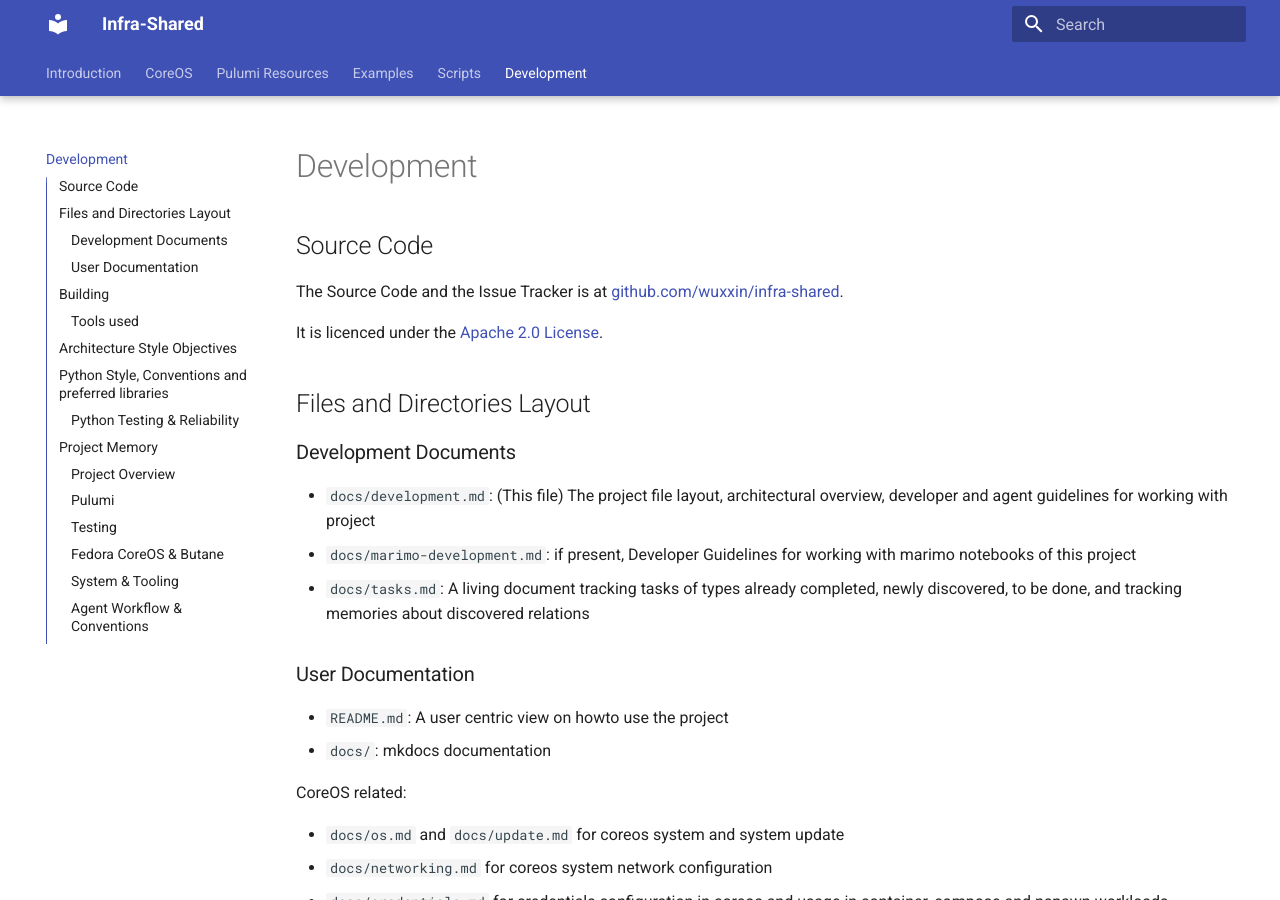
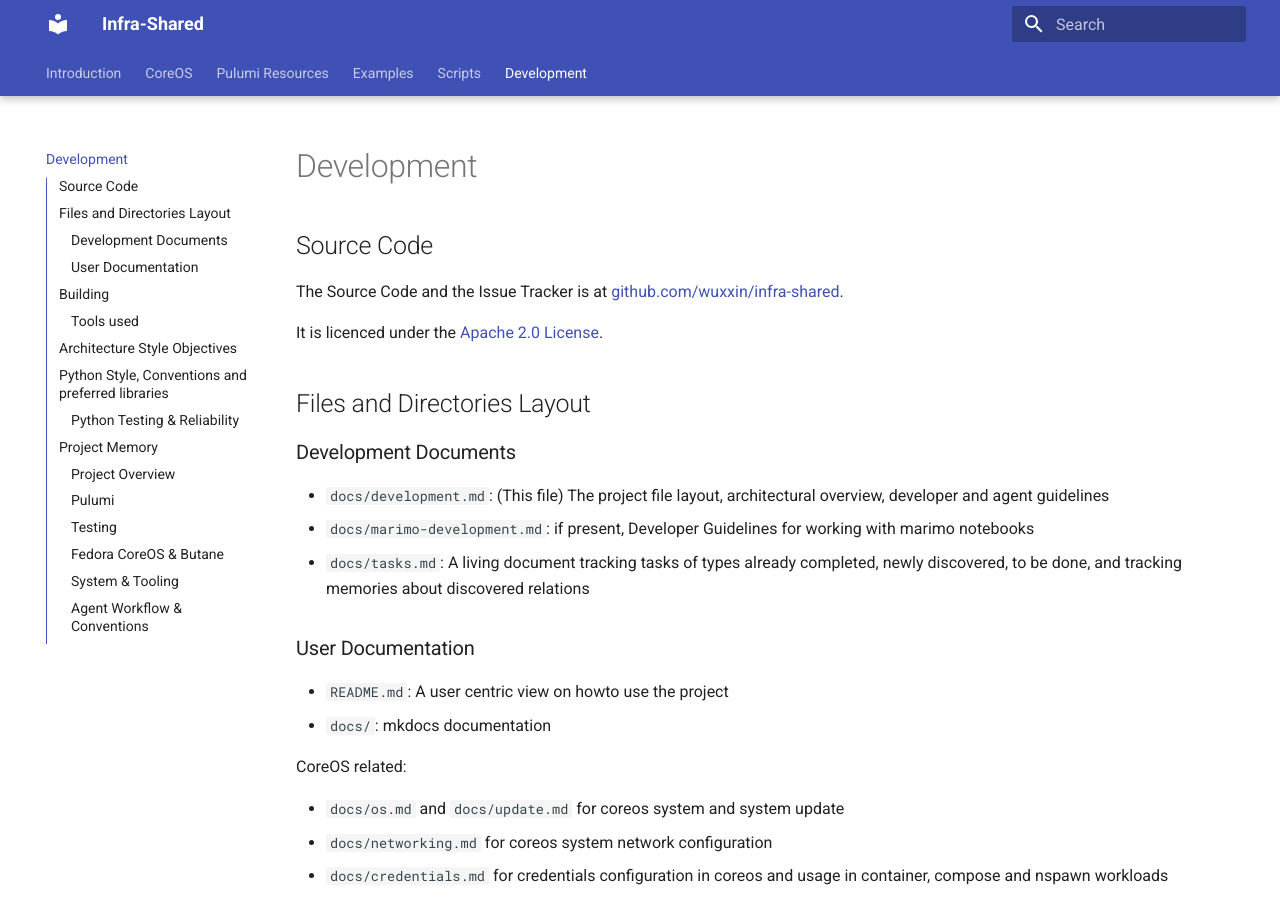
Before and after one commit to wuxxin/infra-shared, an MkDocs documentation site: the page built from docs/development.md, in a window 1280 px wide and 900 px high. Built offline with MkDocs 1.6.1 and Material for MkDocs 9.7.7, drawn with Linux system fonts in a browser that asks for light colours.

Commit message:
Update development.md

```diff
--- a/docs/development.md
+++ b/docs/development.md
@@ -10,8 +10,8 @@
 
 ### Development Documents
 
-- `docs/development.md`: (This file) The project file layout, architectural overview, developer and agent guidelines for working with project
-- `docs/marimo-development.md`: if present, Developer Guidelines for working with marimo notebooks of this project
+- `docs/development.md`: (This file) The project file layout, architectural overview, developer and agent guidelines
+- `docs/marimo-development.md`: if present, Developer Guidelines for working with marimo notebooks
 - `docs/tasks.md`: A living document tracking tasks of types already completed, newly discovered, to be done, and tracking memories about discovered relations
 
 ### User Documentation
```
